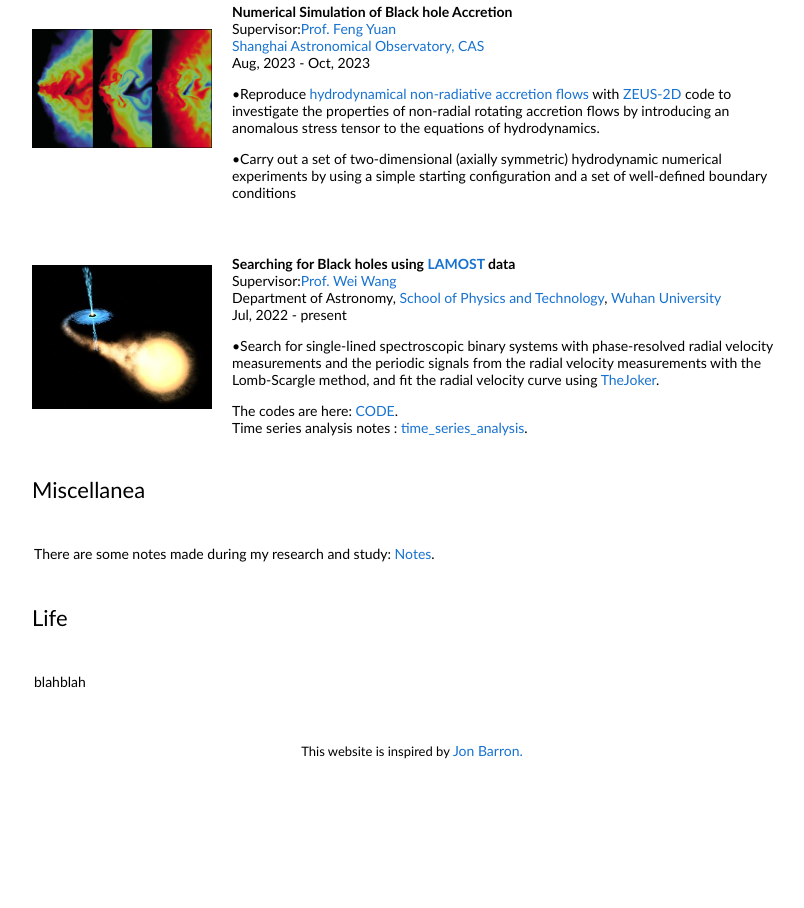
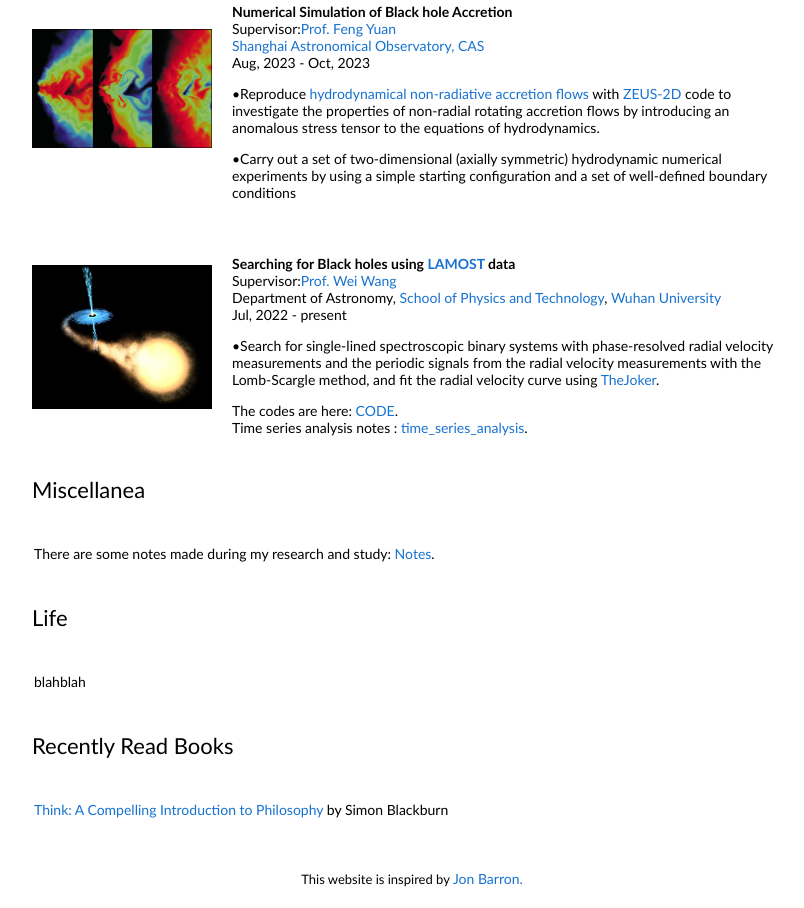
Before and after one commit to ianyang0106/xiaoyuanyang.github.io, a plain HTML site: page index.html in a window 1280 px wide. Shown: the part 576-1484 px from the top of the page, without its empty margins (228-1032 px from the left). Before the commit the page ends 1356 px from the top, so only its background shows below. Drawn offline with Linux system fonts and the light colour scheme.

Commit message:
Update index.html

```diff
--- a/index.html
+++ b/index.html
@@ -163,7 +163,20 @@
               <td width="75%" valign="left">
                 blahblah
           <br>
+            </tbody></table>
+          <table width="100%" align="center" border="0" cellspacing="0" cellpadding="20"><tbody>
+            <tr>
+              <td>
+                <h2>Recently Read Books</h2>
+              </td>
+            </tr>
+          </tbody></table>
+          <table width="100%" align="center" border="0" cellpadding="20"><tbody>
 
+            <tr>
+              <td width="75%" valign="left">
+           <a href="https://a.co/d/115aAEJ">Think: A Compelling Introduction to Philosophy</a> by Simon Blackburn
+          <br>
           </tbody></table>
           <table style="width:100%;border:0px;border-spacing:0px;border-collapse:separate;margin-right:auto;margin-left:auto;"><tbody>
             <tr>
```
